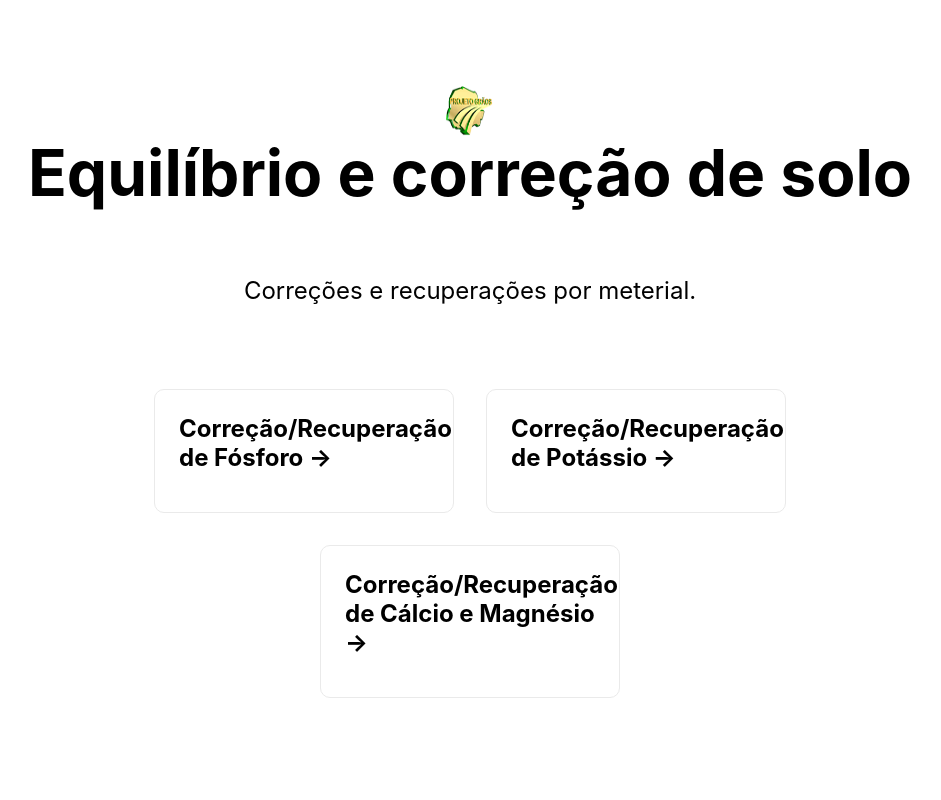
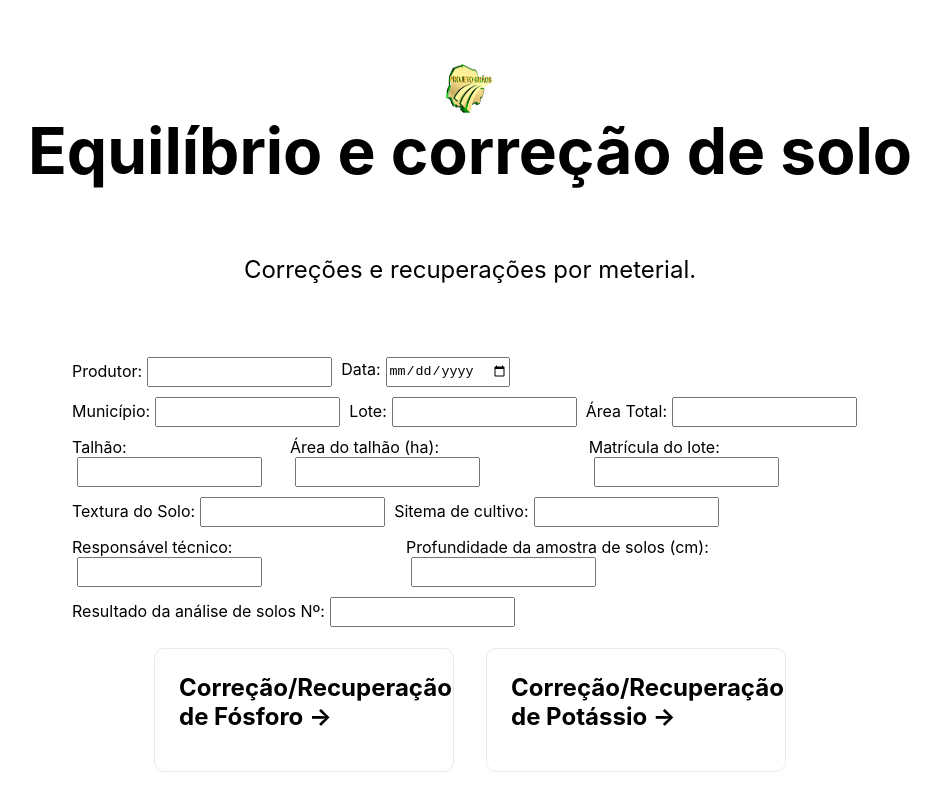
Before and after one commit to MatheusPSantos/sa-soilcorrection-interface, a Next.js app: page / in a window 1280 px wide. Shown: the top 800 px of the page, without its empty margins (170-1111 px from the left). Built offline with nearby package versions, Linux system fonts and the light colour scheme.

Commit message:
Adicionando campos de input para informações do solo e técnico responsavel

```diff
--- a/pages/index.js
+++ b/pages/index.js
@@ -1,6 +1,7 @@
 import Head from 'next/head'
 import Image from 'next/image'
 import Link from 'next/link'
+import { Input, InputField } from '../components/Input'
 import styles from '../styles/Home.module.css'
 
 export default function Home() {
@@ -21,6 +22,142 @@ export default function Home() {
         <p className={styles.description}>
           Correções e recuperações por meterial.
         </p>
+
+        <section className={styles.grid_left}>
+          <div className={styles.row}>
+            <InputField>
+              <label htmlFor="produtor">Produtor:</label>
+              <Input
+                name="produtor"
+                id="produtor"
+                type="text"
+                onChange={() => { }}
+              />
+            </InputField>
+            <InputField>
+              <label htmlFor="data">Data:</label>
+              <Input
+                name="data"
+                id="data"
+                type="date"
+                onChange={() => { }}
+              />
+            </InputField>
+          </div>
+
+          <div className={styles.row}>
+            <InputField>
+              <label htmlFor="municipio">Município:</label>
+              <Input
+                id="municipio"
+                name="municipio"
+                type="text"
+                onChange={() => { }}
+              />
+            </InputField>
+            <InputField>
+              <label htmlFor="lote">Lote:</label>
+              <Input
+                id="lote"
+                name="lote"
+                type="text"
+                onChange={() => { }}
+              />
+            </InputField>
+            <InputField>
+              <label htmlFor="area_total">Área Total:</label>
+              <Input
+                id="area_total"
+                name="area_total"
+                type="text"
+                onChange={() => { }}
+              />
+            </InputField>
+          </div>
+
+          <div className={styles.row}>
+            <InputField>
+              <label htmlFor="talhao">Talhão:</label>
+              <Input
+                id="talhao"
+                name="talhao"
+                type="text"
+                onChange={() => { }}
+              />
+            </InputField>
+            <InputField>
+              <label htmlFor="area_talhao">Área do talhão (ha):</label>
+              <Input
+                id="area_talhao"
+                name="area_talhao"
+                type="text"
+                onChange={() => { }}
+              />
+            </InputField>
+            <InputField>
+              <label htmlFor="matricula_lote">Matrícula do lote:</label>
+              <Input
+                id="matricula_lote"
+                name="matricula_lote"
+                type="text"
+                onChange={() => { }}
+              />
+            </InputField>
+          </div>
+
+          <div className={styles.row}>
+            <InputField>
+              <label htmlFor="textura_solo">Textura do Solo:</label>
+              <Input
+                id="textura_solo"
+                name="textura_solo"
+                type="text"
+                onChange={() => { }}
+              />
+            </InputField>
+            <InputField>
+              <label htmlFor="sistema_cultivo">Sitema de cultivo:</label>
+              <Input
+                id="sistema_cultivo"
+                name="sistema_cultivo"
+                type="text"
+                onChange={() => { }}
+              />
+            </InputField>
+          </div>
+
+          <div className={styles.row}>
+            <InputField>
+              <label htmlFor="responsavel_tecnico">Responsável técnico:</label>
+              <Input
+                id="responsavel_tecnico"
+                name="responsavel_tecnico"
+                type="text"
+                onChange={() => { }}
+              />
+            </InputField>
+            <InputField>
+              <label htmlFor="profundidade_solo">Profundidade da amostra de solos (cm):</label>
+              <Input
+                id="profundidade_solo"
+                name="profundidade_solo"
+                type="text"
+                onChange={() => { }}
+              />
+            </InputField>
+          </div>
+          <div className={styles.row}>
+            <InputField>
+              <label htmlFor="resultado_analise_solo">Resultado da análise de solos Nº:</label>
+              <Input
+                id="resultado_analise_solo"
+                name="resultado_analise_solo"
+                type="text"
+                onChange={() => { }}
+              />
+            </InputField>
+          </div>
+        </section>
 
         <div className={styles.grid}>
           <Link href="/Fosforo">
```
